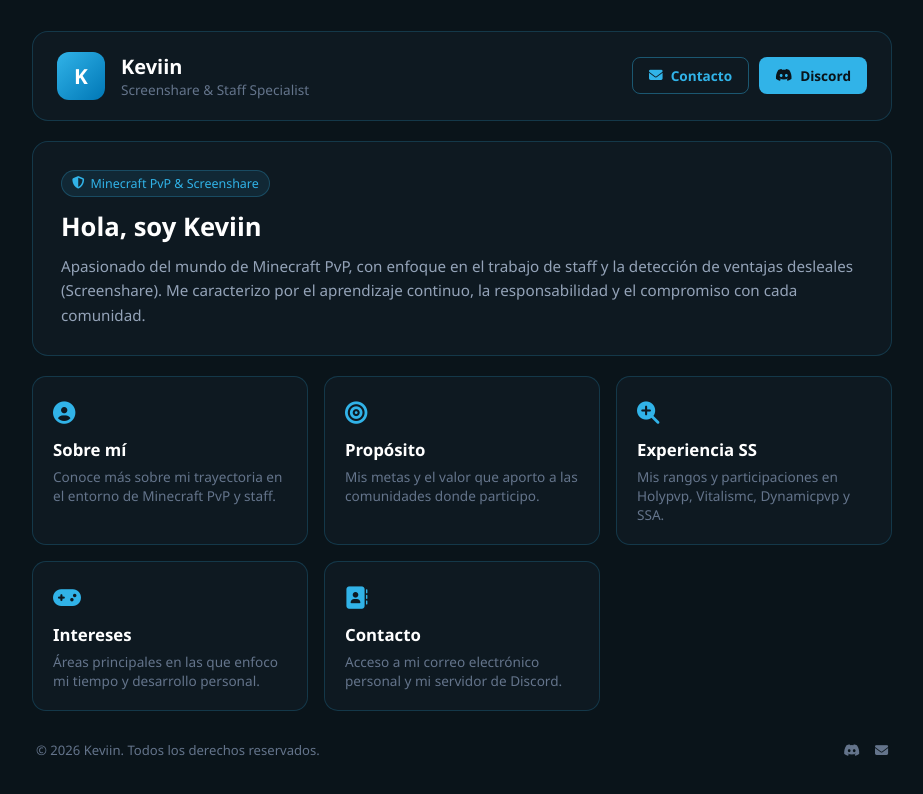
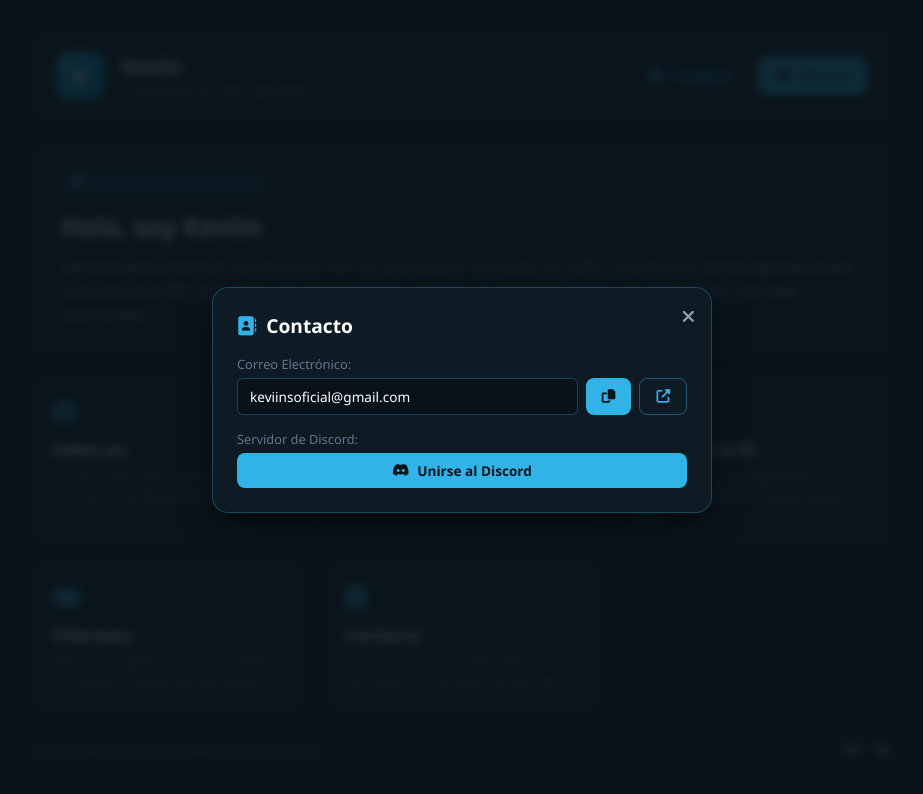
Before and after one commit to HuesoRecio/portafolio-keviin, a website: page public/index.html in a window 1280 px wide. Both pictures are taken after a click on the button "Contacto". Shown: the whole page, without its empty margins (178-1101 px from the left). Drawn offline with Linux system fonts and the light colour scheme; no server answers.

Commit message:
Fix modales

```diff
--- a/public/index.html
+++ b/public/index.html
@@ -81,4 +81,10 @@
   <script src="content-defaults.js"></script>
   <script src="script.js"></script>
 </body>
-</html>
+<div class="modal-overlay" id="modal-overlay" onclick="closeModalOnOverlay(event)">
+    <div class="modal-content">
+      <button class="modal-close" onclick="closeModal()"><i class="fas fa-times"></i></button>
+      <h3 class="modal-title-box" id="modal-title">Título</h3>
+      <div id="modal-body">Contenido</div>
+    </div>
+  </div>
--- a/public/style.css
+++ b/public/style.css
@@ -205,3 +205,57 @@ body {
   opacity: 1;
   transform: translateY(0);
 }
+.modal-overlay {
+  position: fixed;
+  top: 0; left: 0; right: 0; bottom: 0;
+  background: rgba(10, 20, 26, 0.85);
+  backdrop-filter: blur(5px);
+  display: flex;
+  justify-content: center;
+  align-items: center;
+  opacity: 0;
+  pointer-events: none;
+  transition: opacity 0.2s ease;
+  z-index: 1000;
+  padding: 20px;
+}
+
+.modal-overlay.active {
+  opacity: 1;
+  pointer-events: auto;
+}
+
+.modal-content {
+  background: #0f1b24;
+  border: 1px solid rgba(49, 179, 232, 0.3);
+  border-radius: 16px;
+  width: 100%;
+  max-width: 500px;
+  padding: 24px;
+  position: relative;
+  box-shadow: 0 10px 30px rgba(0,0,0,0.5);
+}
+
+.modal-close {
+  position: absolute;
+  top: 16px;
+  right: 16px;
+  background: transparent;
+  border: none;
+  color: #94a3b8;
+  font-size: 1.1rem;
+  cursor: pointer;
+}
+
+.modal-close:hover {
+  color: #fff;
+}
+
+.modal-title-box {
+  color: #fff;
+  font-size: 1.2rem;
+  margin-bottom: 16px;
+  display: flex;
+  align-items: center;
+  gap: 10px;
+}
```
